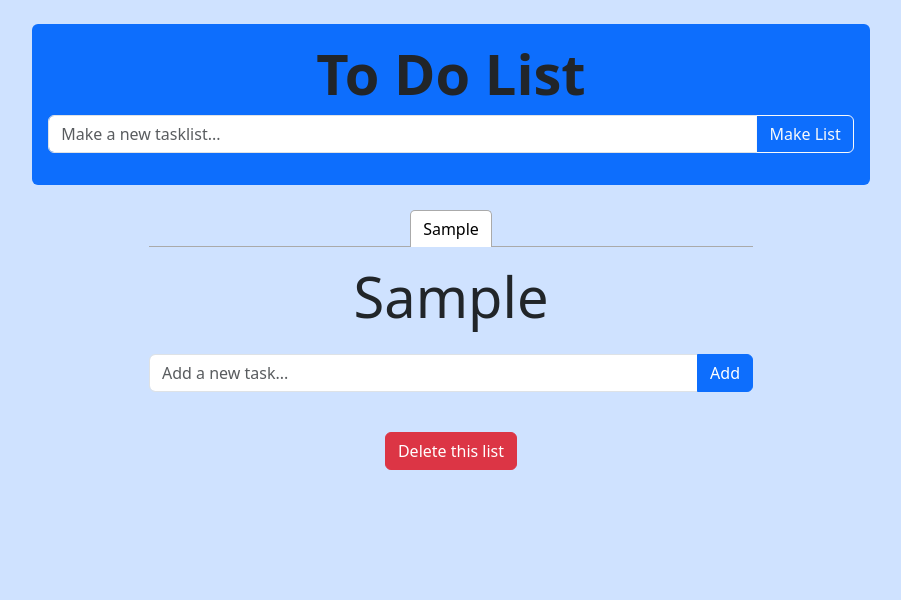
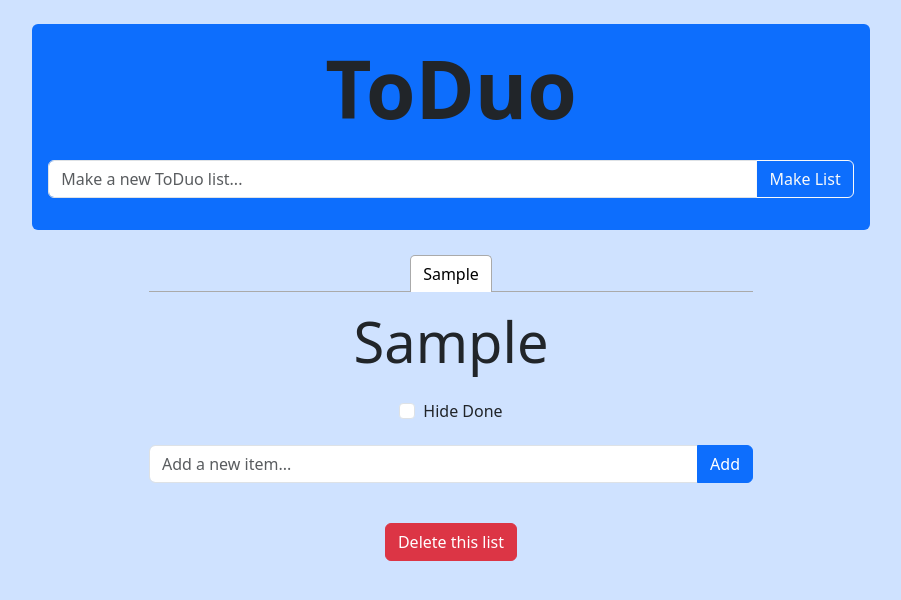
Before and after one commit to gjlander/DevDuoReactTodoList, a React (Vite) app in the folder ReactTodoList/: page / in a window 1280 px wide. Both pictures are taken after typing "Sample" into the empty fields and a click on the button "Make List". Shown: the top 600 px of the page, without its empty margins (189-1090 px from the left). Built offline with nearby package versions, Linux system fonts and the light colour scheme.

Commit message:
changed name to toduo, added hidedone functionality

```diff
--- a/ReactTodoList/index.html
+++ b/ReactTodoList/index.html
@@ -4,7 +4,7 @@
         <meta charset="UTF-8" />
         <link rel="icon" type="image/svg+xml" href="/vite.svg" />
         <meta name="viewport" content="width=device-width, initial-scale=1.0" />
-        <title>DevDuo Todo</title>
+        <title>ToDuo from DevDuo</title>
     </head>
     <body>
         <div id="root"></div>
--- a/ReactTodoList/src/components/AddNewTasklist.jsx
+++ b/ReactTodoList/src/components/AddNewTasklist.jsx
@@ -13,6 +13,7 @@ export default function AddNewTasklist({
             {
                 tasklistName,
                 items: [],
+                hideDone: false,
                 listid: crypto.randomUUID(),
                 tabkey: crypto.randomUUID(),
             },
@@ -31,8 +32,8 @@ export default function AddNewTasklist({
                 type="text"
                 className="form-control"
                 id="textForNewTodo"
-                placeholder="Make a new tasklist..."
-                aria-label="Make a new tasklist..."
+                placeholder="Make a new ToDuo list..."
+                aria-label="Make a new ToDuo list..."
                 aria-describedby="button-addon2"
                 onChange={(e) => handleNewTasklistText(e)}
                 value={tasklistName}
--- a/ReactTodoList/src/components/AddNewTodo.jsx
+++ b/ReactTodoList/src/components/AddNewTodo.jsx
@@ -34,8 +34,8 @@ function AddNewTodo({ title, setTitle, setTasklists, listid, items }) {
                 type="text"
                 className="form-control"
                 id="textForNewTodo"
-                placeholder="Add a new task..."
-                aria-label="Add a new task..."
+                placeholder="Add a new item..."
+                aria-label="Add a new item..."
                 aria-describedby="button-addon2"
                 onChange={handleTitleText}
                 value={title}
--- a/ReactTodoList/src/components/Header.jsx
+++ b/ReactTodoList/src/components/Header.jsx
@@ -3,7 +3,7 @@ function Header({ tasklistName, setTasklistName, tasklists, setTasklists }) {
     return (
         <div className="row justify-content-center mb-4">
             <div className="col-8 bg-primary rounded p-3">
-                <h1 className="display-4 fw-bold">To Do List</h1>
+                <h1 className="display-1 fw-bold mb-4">ToDuo</h1>
                 <AddNewTasklist
                     tasklists={tasklists}
                     setTasklists={setTasklists}
--- /dev/null
+++ b/ReactTodoList/src/components/HideDone.jsx
@@ -0,0 +1,32 @@
+export default function HideDone({ hideDone, listid, setTasklists }) {
+    const toggleHideDone = () => {
+        setTasklists((prev) =>
+            prev.map((tasklist) =>
+                tasklist.listid === listid
+                    ? { ...tasklist, hideDone: !hideDone }
+                    : tasklist
+            )
+        );
+    };
+    return (
+        <div
+            className="form-check d-flex justify-content-center
+        "
+        >
+            <input
+                className="form-check-input me-2 mb-4"
+                type="checkbox"
+                checked={hideDone}
+                onClick={toggleHideDone}
+                value=""
+                // id="flexCheckChecked"
+            />
+            <label
+                className="form-check-label"
+                // htmlFor="flexCheckChecked"
+            >
+                Hide Done
+            </label>
+        </div>
+    );
+}
--- a/ReactTodoList/src/components/Tasklist.jsx
+++ b/ReactTodoList/src/components/Tasklist.jsx
@@ -1,10 +1,12 @@
 import { useState } from "react";
 import { Tab, Tabs, TabList, TabPanel } from "react-tabs";
 import "react-tabs/style/react-tabs.css";
-import TasklistTitle from "../TasklistTitle";
+import TasklistTitle from "./TasklistTitle";
+import HideDone from "./HideDone";
 import AddNewTodo from "./AddNewTodo";
 import TodoItem from "./TodoItem";
 import DeleteTasklist from "./DeleteTasklist";
+
 function Tasklist({ setTasklists, tasklists }) {
     const [title, setTitle] = useState("");
 
@@ -26,7 +28,10 @@ function Tasklist({ setTasklists, tasklists }) {
                                 {...tasklist}
                                 setTasklists={setTasklists}
                             />
-
+                            <HideDone
+                                {...tasklist}
+                                setTasklists={setTasklists}
+                            />
                             <AddNewTodo
                                 title={title}
                                 setTitle={setTitle}
--- a/ReactTodoList/src/components/TodoItem.jsx
+++ b/ReactTodoList/src/components/TodoItem.jsx
@@ -1,9 +1,8 @@
 import { useState } from "react";
 import EditForm from "./EditForm";
-function TodoItem({ id, done, title, items, setTasklists, listid }) {
+function TodoItem({ id, done, title, hideDone, setTasklists, listid }) {
     const [editing, setEditing] = useState(false);
-    //idea to grab easier reference to items-resync like I did with Editform
-    //think I need a different solution-the async is making my functionalities inconsistent
+
     const toggleEditing = () => {
         setEditing((prev) => !prev);
     };
@@ -38,11 +37,11 @@ function TodoItem({ id, done, title, items, setTasklists, listid }) {
     };
     return (
         <li
-            className="list-group-item
+            className={`list-group-item
             d-flex
             justify-content-between
             align-items-center
-            gap-1"
+            gap-1 ${hideDone && done && "d-none"}`}
         >
             {!editing ? (
                 <>
```
Also changed, not shown: ReactTodoList/src/assets/DevDuoLogo.png (added), ReactTodoList/src/components/TasklistTitle.jsx (renamed from ReactTodoList/src/TasklistTitle.jsx).
